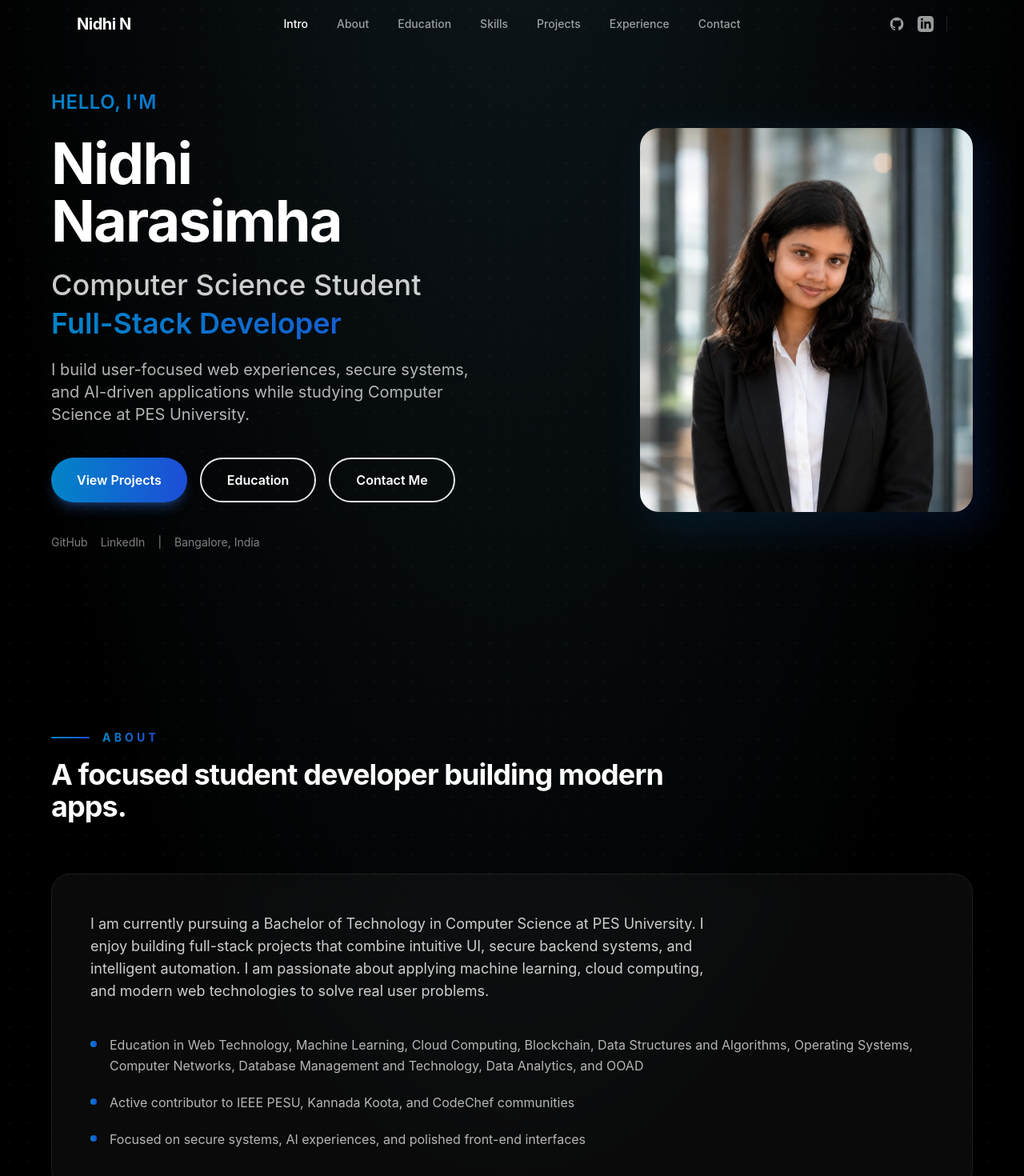
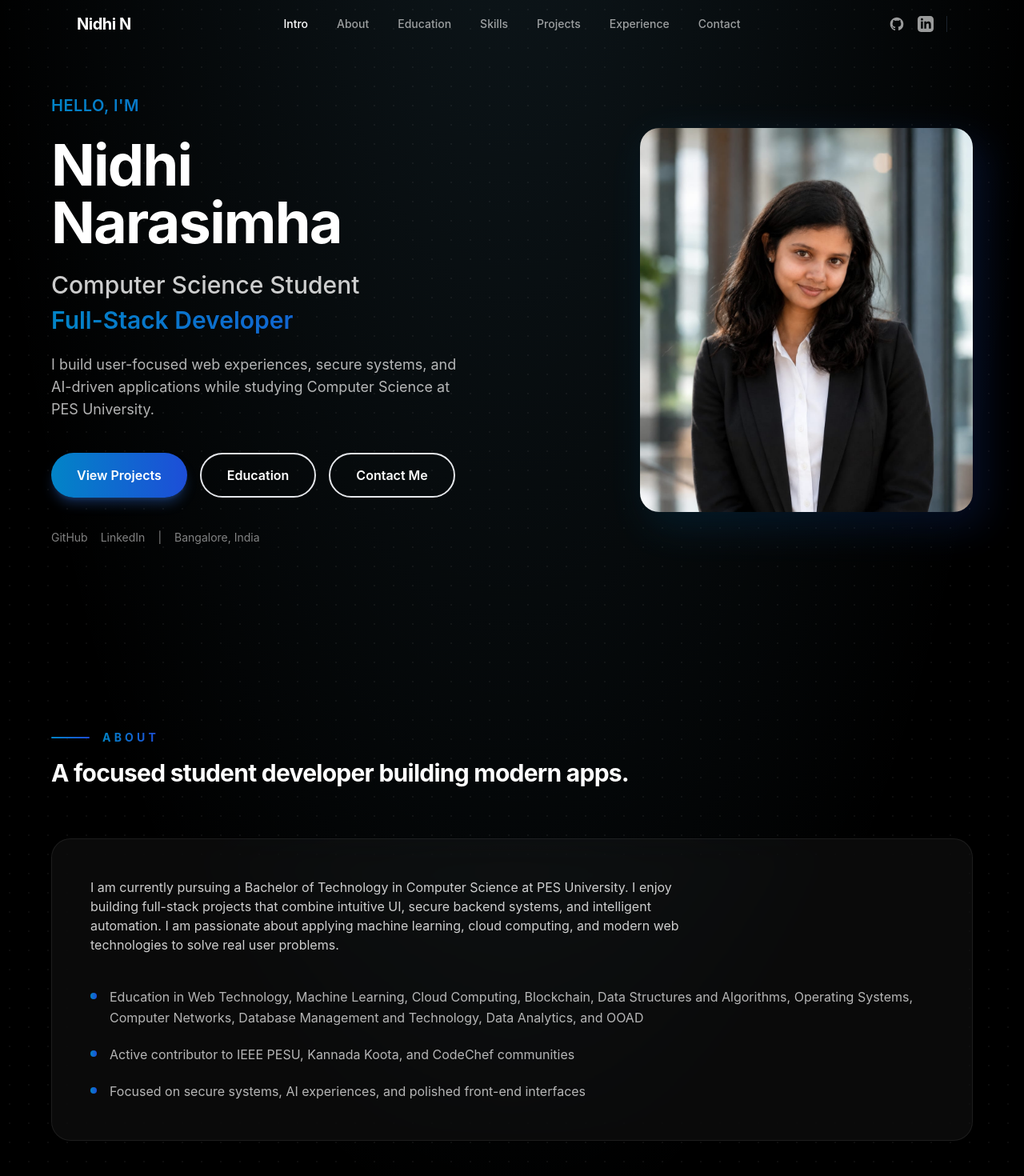
Before and after one commit to nidhinarasimha/nidhinarasimha.github.io, a React (Vite) app: page / in a window 1280 px wide. Shown: the top 1470 px of the page at 80% size. Built offline with nearby package versions, Linux system fonts and the light colour scheme.

Commit message:
Update portfolio content and components

```diff
--- a/src/components/SectionHeading.tsx
+++ b/src/components/SectionHeading.tsx
@@ -25,7 +25,7 @@ export default function SectionHeading({
       </div>
 
       {subtitle && (
-        <h2 className={`mt-4 text-3xl font-bold tracking-tight sm:text-4xl ${textColor}`}>
+        <h2 className={`mt-4 text-2xl font-bold tracking-tight sm:text-3xl ${textColor}`}>
           {subtitle}
         </h2>
       )}
--- a/src/routes/Home.tsx
+++ b/src/routes/Home.tsx
@@ -92,7 +92,7 @@ export default function Home() {
             variants={staggerContainer} initial="hidden" animate="visible"
           >
             <motion.p
-              className="text-xl sm:text-2xl font-semibold tracking-wide text-gradient uppercase"
+              className="text-base sm:text-xl font-semibold tracking-wide text-gradient uppercase"
               variants={textVariant}
             >
               Hello, I'm
@@ -102,7 +102,7 @@ export default function Home() {
               {name}
             </motion.h1>
 
-            <motion.h2 className={`text-2xl font-medium sm:text-3xl lg:text-4xl ${d ? 'text-white/80' : 'text-slate-700'}`} variants={textVariant}>
+            <motion.h2 className={`text-xl font-medium sm:text-2xl lg:text-3xl ${d ? 'text-white/80' : 'text-slate-700'}`} variants={textVariant}>
               {title.split('|').map((part, index) => (
                 <span key={index} className={`block ${index === 1 ? 'text-gradient mt-1 sm:mt-2 font-semibold' : ''}`}>
                   {part.trim()}
@@ -110,7 +110,7 @@ export default function Home() {
               ))}
             </motion.h2>
 
-            <motion.p className={`max-w-2xl text-base sm:text-lg lg:text-xl leading-relaxed ${textSec}`} variants={textVariant}>
+            <motion.p className={`max-w-2xl text-sm sm:text-base lg:text-lg leading-relaxed ${textSec}`} variants={textVariant}>
               {shortBio}
             </motion.p>
 
@@ -182,7 +182,7 @@ export default function Home() {
         <div className="mx-auto max-w-6xl">
           <SectionHeading title="About" subtitle="A focused student developer building modern apps." tone={d ? 'dark' : 'light'} />
           <div className={`p-8 sm:p-12 ${cardBase}`} style={d ? glassStrong : undefined}>
-            <p className={`max-w-3xl leading-relaxed sm:text-lg ${d ? 'text-white/80' : textSec}`}>
+            <p className={`max-w-3xl leading-relaxed text-sm sm:text-base ${d ? 'text-white/80' : textSec}`}>
               I am currently pursuing a Bachelor of Technology in Computer Science at PES University. I enjoy building full-stack projects that combine intuitive UI, secure backend systems, and intelligent automation. I am passionate about applying machine learning, cloud computing, and modern web technologies to solve real user problems.
             </p>
             <div className="mt-8 sm:mt-10 grid gap-5">
@@ -316,7 +316,7 @@ export default function Home() {
                 transition={{ duration: 0.45 }}
               >
                 <p className="text-sm uppercase tracking-[0.24em] text-gradient">{item.date}</p>
-                <h3 className={`mt-3 text-xl font-semibold ${textPrimary}`}>{item.title}</h3>
+                <h3 className={`mt-3 text-lg font-semibold ${textPrimary}`}>{item.title}</h3>
                 <p className={`mt-1 text-sm ${textSec}`}>{item.subtitle}</p>
                 <ul className={`mt-5 space-y-3 ${textSec}`}>
                   {item.details.map((detail) => (
```
